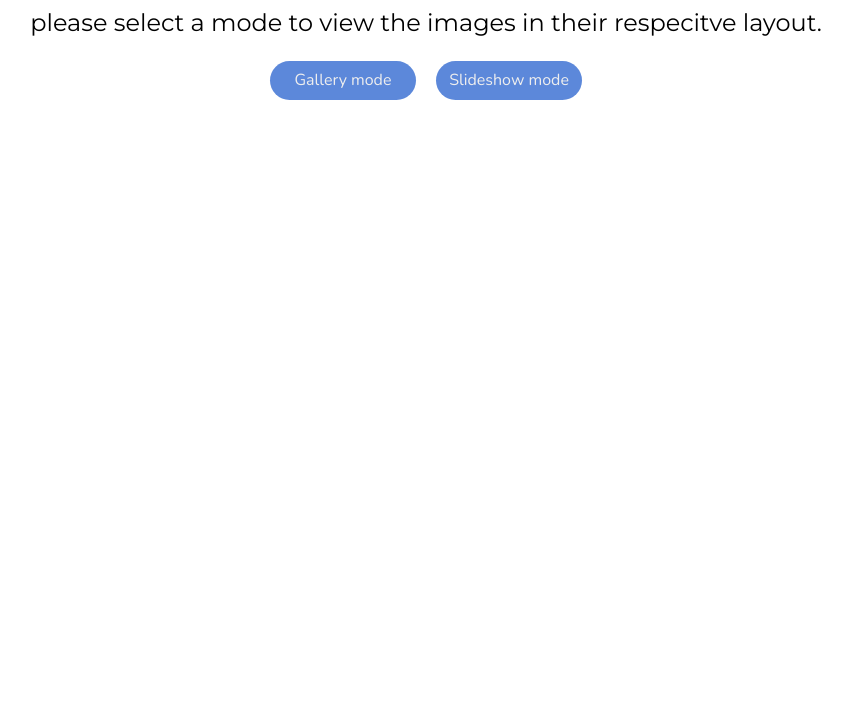
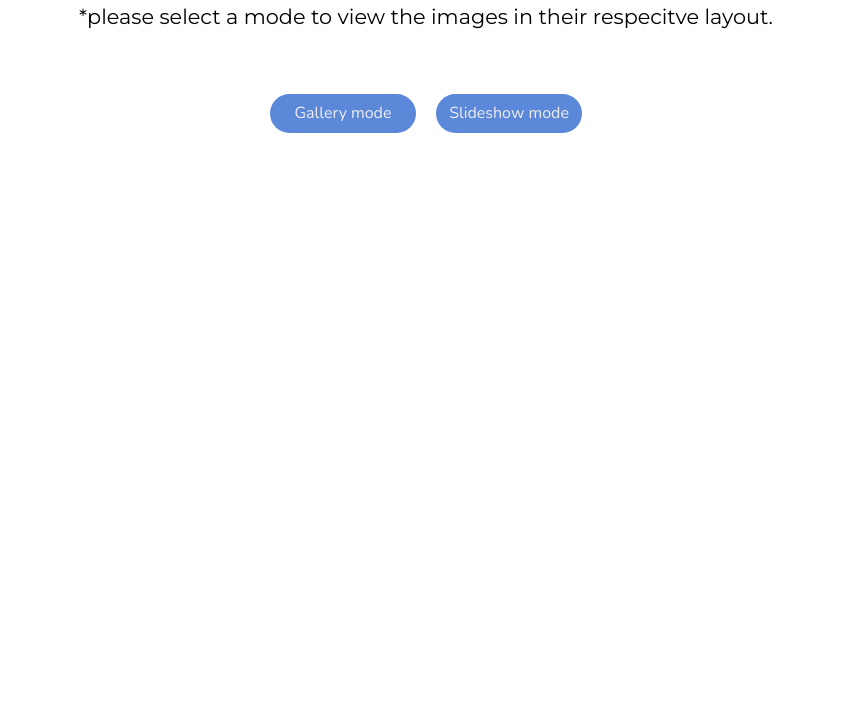
Before and after one commit to waynestedman/gallery-slideshow, a website: page gallery/index.html in a window 1280 px wide. Shown: the part 89-800 px from the top of the page, without its empty margins (214-1065 px from the left). Drawn offline with nearby package versions, Linux system fonts and the light colour scheme.

Commit message:
more polish

```diff
--- a/gallery/index.html
+++ b/gallery/index.html
@@ -12,7 +12,7 @@
   <main>
     <section id="intro">
       <h1>Image Gallery / Slideshow</h1>
-      <h3>please select a mode to view the images in their respecitve layout.</h3>
+      <h3>*please select a mode to view the images in their respecitve layout.</h3>
       <nav>
         <p class="btn" onclick="galleryMode()">Gallery mode</p>
         <p class="btn" onclick="slideshowMode()">Slideshow mode</p>
--- a/gallery/src/sass/custom/_main.scss
+++ b/gallery/src/sass/custom/_main.scss
@@ -16,7 +16,8 @@ h1 {
 }
 
 h3 {
-  font-size: 1.5rem;
+  font-size: 1.3rem;
+  margin-bottom: 4rem;
 }
 
 img {
@@ -105,7 +106,6 @@ img {
 
 // class that shows the Slideshow layout
 .slideshow {
-  // display: block;
   flex-direction: unset;
   flex-wrap: unset;
   justify-content: unset;
@@ -121,10 +121,15 @@ img {
     .prev, .next {
       display: inline-block;
       cursor: pointer;
+      color: #fff;
       background-color: $gray400;
       padding: .5rem;
       margin: 1rem;
       border-radius: 10px;
+
+      &:hover {
+        background-color: $gray700;
+      }
     }
   }
 }
```
Also changed, not shown: gallery/src/cat.png (deleted), gallery/styles.css, 1 other file.
